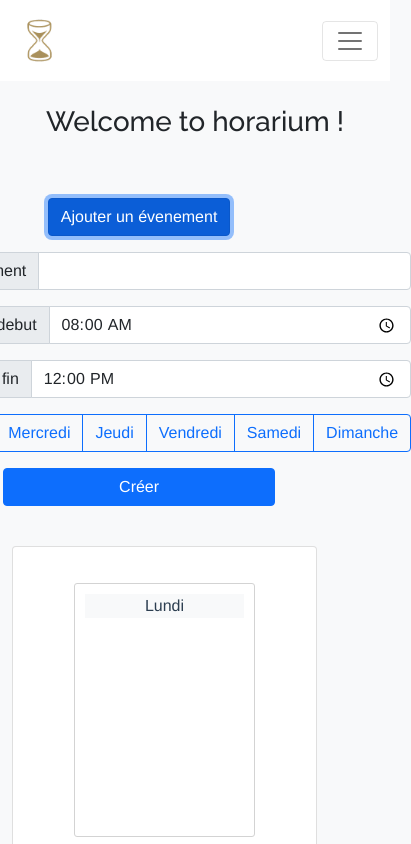
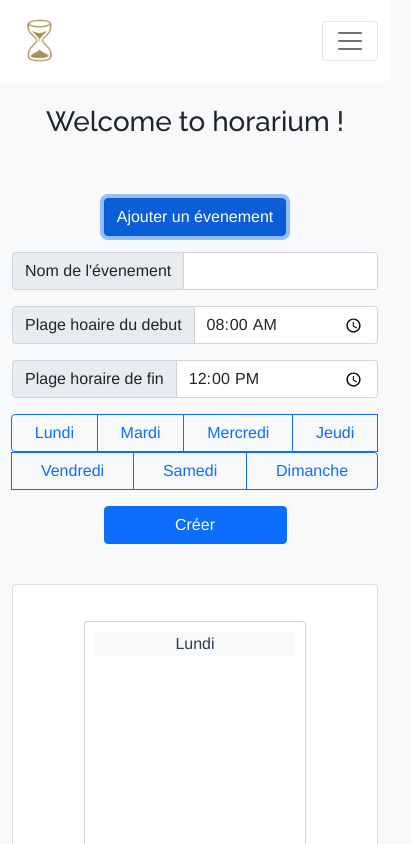
Before and after one commit to zehelh/horarium, a Vue app: page / in a window 390 px wide. Both pictures are taken after a click on the button "Ajouter un évenement". Shown: the top 844 px of the page, 411 px wide, since content can reach past the window. Built offline with nearby package versions, Linux system fonts and the light colour scheme.

Commit message:
prod 1.5.3 fix responsive

```diff
--- a/src/App.vue
+++ b/src/App.vue
@@ -1,5 +1,5 @@
 <template>
-  <div class="col-10">
+  <div class="col-12">
     <custom-form @create="addItem"></custom-form>
     <semaine></semaine>
   </div>
--- a/src/components/CustomForm.vue
+++ b/src/components/CustomForm.vue
@@ -1,22 +1,22 @@
 <template>
-      <div class="col-10 d-flex flex-column align-items-center mb-4">
+      <div class="col-12 d-flex flex-column align-items-center mb-4">
       <button class="btn btn-primary mb-3" type="button" data-bs-toggle="collapse" data-bs-target="#collapseExample" aria-expanded="false" aria-controls="collapseExample">
         Ajouter un évenement
       </button>
-      <div class="collapse" id="collapseExample">
-        <div class="input-group mb-3">
+      <div class="collapse col-12" id="collapseExample">
+        <div class="input-group mb-3 flex-wrap flex-xl-column">
           <span class="input-group-text" id="basic-addon1">Nom de l'évenement</span>
           <input type="text" class="form-control" v-model="name">
         </div>
-        <div class="input-group mb-3">
+        <div class="input-group mb-3 flex-wrap flex-sm-column">
           <span class="input-group-text" id="basic-addon1">Plage hoaire du debut</span>
           <input type="time" class="form-control" v-model="start">
         </div>
-        <div class="input-group mb-3">
+        <div class="input-group mb-3 flex-wrap flex-sm-column">
           <span class="input-group-text" id="basic-addon1">Plage horaire de fin</span>
           <input type="time" class="form-control" v-model="end">
         </div>
-        <div class="btn-group" role="group" aria-label="Basic checkbox toggle button group">
+        <div class="btn-group flex-wrap" role="group" aria-label="Basic checkbox toggle button group">
           <input type="checkbox" class="btn-check" v-model="lundi" id="lundi" autocomplete="off">
           <label class="btn btn-outline-primary" for="lundi">Lundi</label>
 
```
Also changed, not shown: 7 other files (tests, documents, lock files or other folders).
